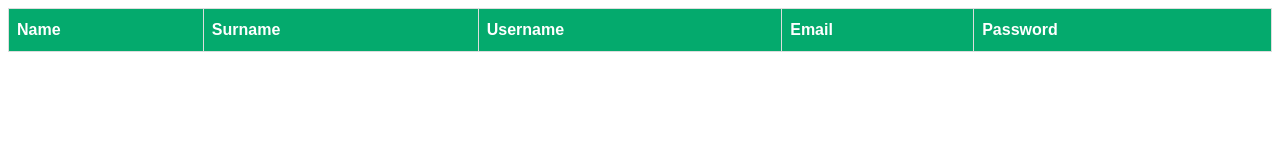
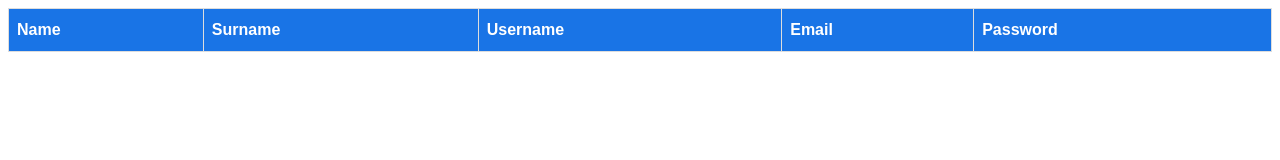
Before and after one commit to AlisahibRasulov/HomeWork8, a plain HTML site: page dataTable.html in a window 1280 px wide. Drawn offline with Linux system fonts and the light colour scheme.

Commit message:
Data-Table task

```diff
--- a/style.css
+++ b/style.css
@@ -22,6 +22,6 @@
     padding-top: 12px;
     padding-bottom: 12px;
     text-align: left;
-    background-color: #04aa6d;
+    background-color: #1974e6;
     color: white;
   }
```
